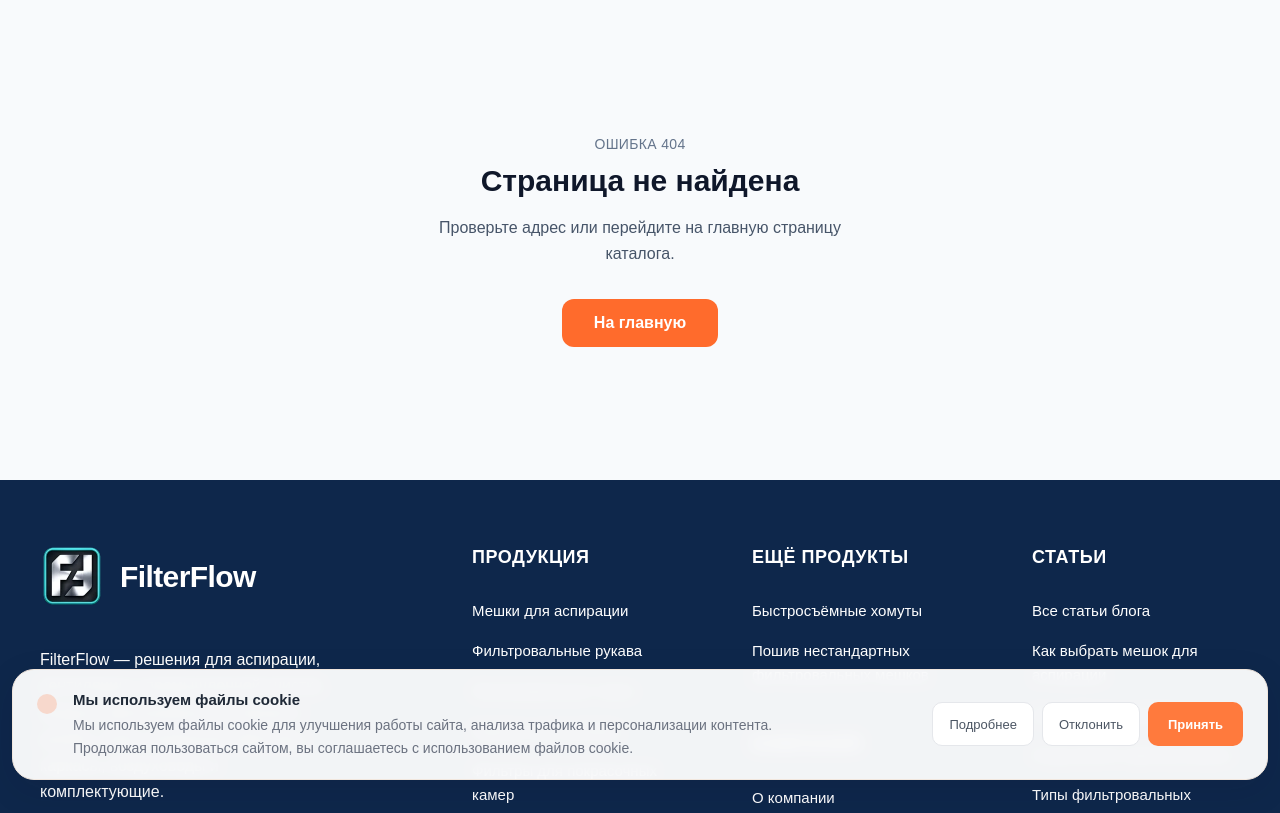
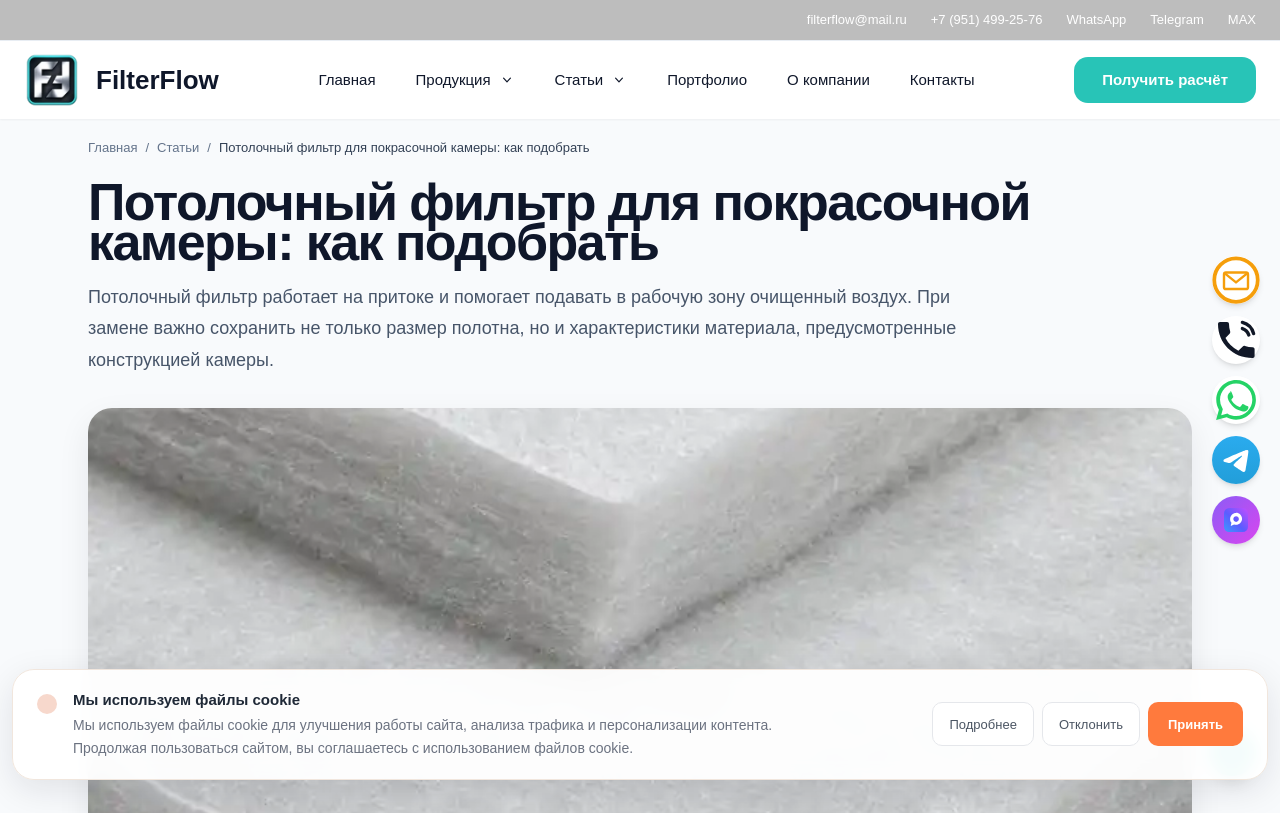
Before and after one commit to karipupkina-ux/filterflow-next, a Next.js app: page /blog/potolochnyj-filtr-pokrasochnoj-kamery in a window 1280 px wide. Before the commit this address had no page. Shown: the top 813 px of the page. Built offline with nearby package versions, Linux system fonts and the light colour scheme.

Commit message:
SEO content: add article potolochnyj-filtr-pokrasochnoj-kamery

```diff
--- /dev/null
+++ b/app/blog/potolochnyj-filtr-pokrasochnoj-kamery/page.tsx
@@ -0,0 +1,78 @@
+import type { Metadata } from "next";
+import ClusterArticlePage from "../../components/ClusterArticlePage";
+import { pageMetadata } from "@/lib/seo-metadata";
+
+const PAGE_TITLE = "Потолочный фильтр для покрасочной камеры: как подобрать";
+const PAGE_DESCRIPTION = "Как подобрать потолочный фильтр для покрасочной камеры: размеры, толщина, направление воздушного потока, класс фильтрации и замена материала.";
+const PAGE_PATH = "/blog/potolochnyj-filtr-pokrasochnoj-kamery";
+
+export const metadata: Metadata = pageMetadata({
+  title: PAGE_TITLE,
+  description: PAGE_DESCRIPTION,
+  path: PAGE_PATH,
+});
+
+export default function Page() {
+  return (
+    <ClusterArticlePage
+      title={PAGE_TITLE}
+      description={PAGE_DESCRIPTION}
+      path={PAGE_PATH}
+      image="/images/new-products/ceiling-filter-f5.webp"
+      imageAlt="Потолочный фильтрующий материал для покрасочной камеры"
+      datePublished="2026-10-16"
+      dateModified="2026-10-16"
+      intro="Потолочный фильтр работает на притоке и помогает подавать в рабочую зону очищенный воздух. При замене важно сохранить не только размер полотна, но и характеристики материала, предусмотренные конструкцией камеры."
+      sections={[
+  {
+    "title": "Где находится потолочный фильтр",
+    "paragraphs": [
+      "Он располагается в верхней приточной зоне камеры перед рабочим пространством. Конкретная схема зависит от модели окрасочно-сушильной камеры и состава приточной системы."
+    ]
+  },
+  {
+    "title": "Какие параметры нужны",
+    "bullets": [
+      "Ширина и длина полотна или секции",
+      "Толщина материала",
+      "Маркировка старого фильтра",
+      "Модель камеры",
+      "Направление воздушного потока, если указано производителем"
+    ]
+  },
+  {
+    "title": "Почему нельзя выбирать только по названию F5",
+    "paragraphs": [
+      "На старых материалах часто встречается маркировка F5 или M5, но для замены нужно учитывать и фактические характеристики полотна. Похожие по виду материалы могут давать разное сопротивление и эффективность."
+    ]
+  },
+  {
+    "title": "Когда менять",
+    "paragraphs": [
+      "Ориентируются на регламент камеры, состояние материала и изменение сопротивления/воздушного потока. Универсального срока для всех камер нет."
+    ]
+  }
+]}
+      productHref="/filtry-dlya-pokrasochnyh-kamer/"
+      productLabel="Потолочные фильтры для покрасочных камер"
+      productText="Подберём потолочный фильтрующий материал по размерам, маркировке и модели камеры."
+      related={[
+  {
+    "title": "Какие фильтры нужны для покрасочной камеры",
+    "href": "/blog/kakie-filtry-nuzhny-dlya-pokrasochnoj-kamery/",
+    "text": "Общая схема фильтрации окрасочной камеры."
+  },
+  {
+    "title": "Paint Stop: что это",
+    "href": "/blog/chto-takoe-paint-stop/",
+    "text": "Фильтр для вытяжной части камеры."
+  },
+  {
+    "title": "Лабиринтный фильтр Andreae",
+    "href": "/blog/labirintnyj-filtr-andreae/",
+    "text": "Как работает картонный фильтр красочного тумана."
+  }
+]}
+    />
+  );
+}
```
